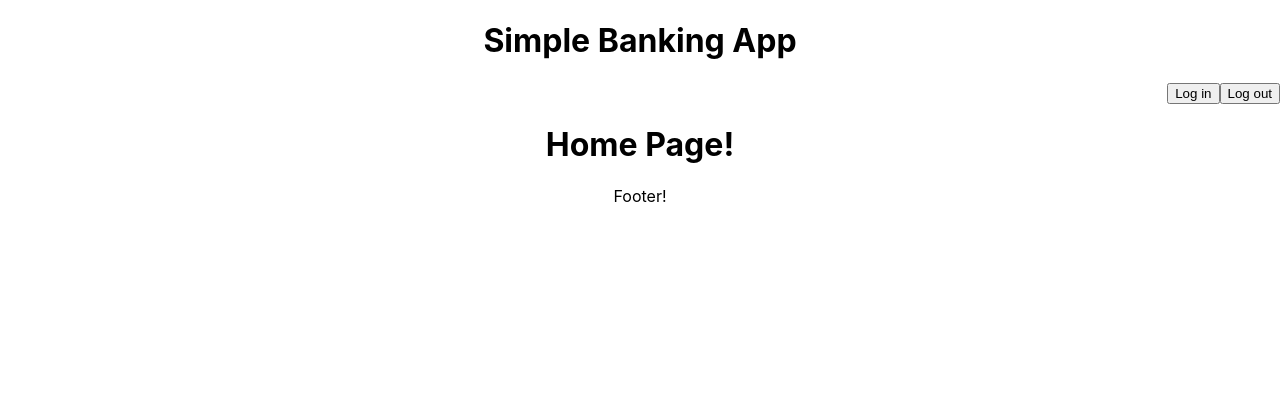
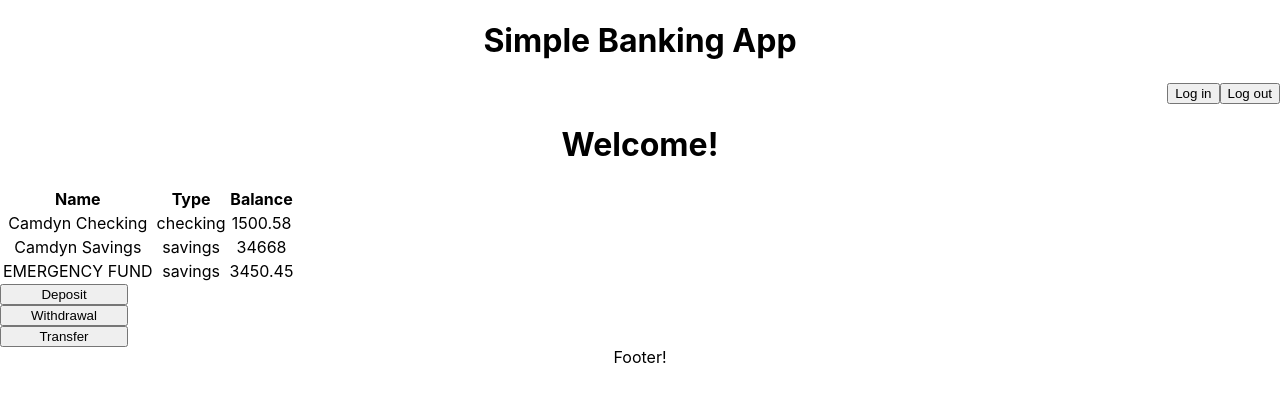
Before and after one commit to CamboSlice16/simple-banking-app, a React (Create React App) app in the folder frontend/simple-banking-app/: page / in a window 1280 px wide. Shown: the top 402 px of the page. Built offline with nearby package versions, Linux system fonts and the light colour scheme.

Commit message:
Home page - Added buttons and Accounts list (dummy data)

```diff
--- a/frontend/simple-banking-app/package.json
+++ b/frontend/simple-banking-app/package.json
@@ -6,6 +6,7 @@
     "@testing-library/jest-dom": "^5.17.0",
     "@testing-library/react": "^13.4.0",
     "@testing-library/user-event": "^13.5.0",
+    "axios": "^1.7.2",
     "react": "^18.3.1",
     "react-dom": "^18.3.1",
     "react-router-dom": "^6.23.1",
--- /dev/null
+++ b/frontend/simple-banking-app/src/api/ApiClientService.js
@@ -0,0 +1,7 @@
+import axios from 'axios'
+
+const apiClient = axios.create({
+    baseURL: 'http://localhost:8080'
+})
+
+export default apiClient;
--- /dev/null
+++ b/frontend/simple-banking-app/src/api/TransactionApiService.js
@@ -0,0 +1,9 @@
+import apiClient from './ApiClientService'
+
+// Transactions
+export const addDeposit = (amount, accountId) => apiClient.post('transaction/deposit')
+export const addWithdrawal = (amount, accountId) => apiClient.post('transaction/withdrawal')
+export const addTransfer = (amount, accountFrom, accountTo) => apiClient.post('transaction/transfer')
+
+// Accounts
+export const getAccountsForUser = (id) => apiClient.get('/user/${id}')
--- /dev/null
+++ b/frontend/simple-banking-app/src/common/Constants.js
@@ -0,0 +1,7 @@
+// Constants used for routing
+
+export const HOME_PAGE_URL='/';
+export const LOGIN_PAGE_URL='/login';
+export const DEPOSIT_PAGE_URL='/transaction/deposit';
+export const WITHDRAWAL_PAGE_URL='/transaction/withdrawal';
+export const TRANSFER_PAGE_URL='/transaction/transfer';
--- /dev/null
+++ b/frontend/simple-banking-app/src/common/ListAccountsComponent.jsx
@@ -0,0 +1,34 @@
+
+
+const ListAccountComponent = ({accounts}) => {
+
+
+    return (
+        <div>
+            <table>
+                <thead>
+                    <tr>
+                        <th>Name</th>
+                        <th>Type</th>
+                        <th>Balance</th>
+                    </tr>
+                </thead>
+                <tbody>
+                {
+                    accounts.map(
+                        account => (
+                            <tr key={account.id}>
+                                <td>{account.name}</td>
+                                <td>{account.type}</td>
+                                <td>{account.balance}</td>
+                            </tr>
+                        )
+                    )
+                }
+                </tbody>
+            </table>
+        </div>
+    )
+}
+
+export default ListAccountComponent;
--- a/frontend/simple-banking-app/src/components/BankingApp/BankingApp.jsx
+++ b/frontend/simple-banking-app/src/components/BankingApp/BankingApp.jsx
@@ -1,4 +1,6 @@
 import './BankingApp.css'
+
+import * as Constants from '../../common/Constants'
 
 import HeaderComponent from '../../common/Header/HeaderComponent'
 import FooterComponent from '../../common/Footer/FooterComponent'
@@ -12,8 +14,8 @@ const BankingApp = () => {
             <BrowserRouter>
                 <HeaderComponent />
                 <Routes>
-                    <Route path='/' element={ <HomePage /> } />
-                    <Route path='/login' element={ <LoginPage /> } />
+                    <Route path={Constants.HOME_PAGE_URL} element={ <HomePage /> } />
+                    <Route path={Constants.LOGIN_PAGE_URL} element={ <LoginPage /> } />
                 </Routes>
                 <FooterComponent />
             </BrowserRouter>
--- a/frontend/simple-banking-app/src/components/Home/HomePage.css
+++ b/frontend/simple-banking-app/src/components/Home/HomePage.css
@@ -0,0 +1,6 @@
+.btn-group button {
+    display: block;
+    cursor: pointer;
+    width: 10%;
+    text-align: center;
+}
--- a/frontend/simple-banking-app/src/components/Home/HomePage.jsx
+++ b/frontend/simple-banking-app/src/components/Home/HomePage.jsx
@@ -1,9 +1,43 @@
+import './HomePage.css'
 
+import {
+    DEPOSIT_PAGE_URL,
+    WITHDRAWAL_PAGE_URL,
+    TRANSFER_PAGE_URL
+} from '../../common/Constants'
+
+import { getAccountsForUser } from '../../api/TransactionApiService'
+import ListAccountComponent from '../../common/ListAccountsComponent'
+
+import { useNavigate } from 'react-router-dom'
 
 const HomePage = () => {
+    const navigate = useNavigate()
+
+    const handleDeposit = () => navigate(DEPOSIT_PAGE_URL)
+    const handleWithdrawal = () => navigate(WITHDRAWAL_PAGE_URL)
+    const handleTransfer = () => navigate(TRANSFER_PAGE_URL)
+
+    // Dummy data
+    const userId = 1
+    var accounts = [
+        {id: 1, name: "Camdyn Checking", type: "checking", balance: 1500.58, owner_id: 1},
+        {id: 2, name: "Camdyn Savings", type: "savings", balance: 34668.00, owner_id: 1},
+        {id: 3, name: "EMERGENCY FUND", type: "savings", balance: 3450.45, owner_id: 1}
+    ]
+
     return (
         <div>
-            <h1>Home Page!</h1>
+            <h1>Welcome!</h1>
+            <div display="inline-block">
+                { accounts.length == 0 ? "You don't have any accounts open." :
+                <ListAccountComponent accounts={accounts} />}
+                <div class="btn-group">
+                    <button name="deposit" type="button" onClick={handleDeposit}>Deposit</button>
+                    <button name="withdrawal" type="button" onClick={handleWithdrawal}>Withdrawal</button>
+                    <button name="transfer" type="button" onClick={handleTransfer}>Transfer</button>
+                </div>
+            </div>
         </div>
     )
 }
```
Also changed, not shown: frontend/simple-banking-app/src/App_default.js (deleted, +0 -25 lines), 1 other file (tests, documents, lock files or other folders).
